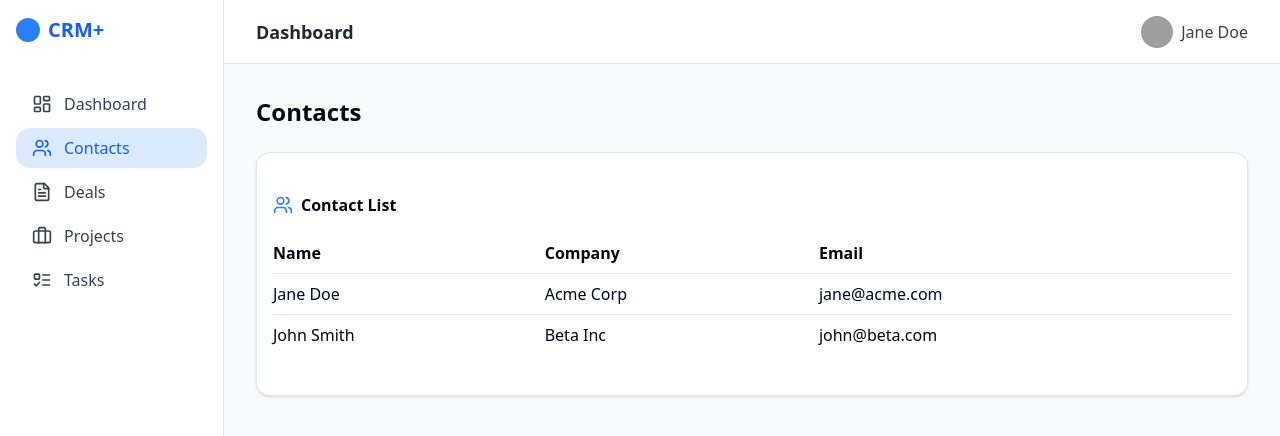
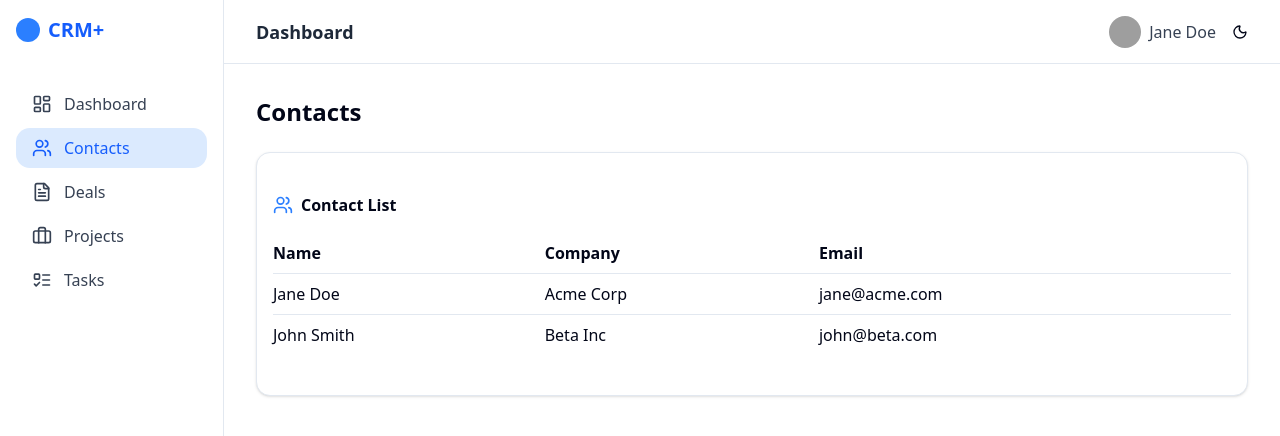
Before and after one commit to niravrnirav/crm-pm-app, a Next.js app: page /contacts in a window 1280 px wide. Shown: the top 436 px of the page. Built offline with nearby package versions, Linux system fonts and the light colour scheme; grey boxes are pictures that could not be loaded.

Commit message:
feat: add dark mode toggle

```diff
--- a/src/app/layout.tsx
+++ b/src/app/layout.tsx
@@ -1,6 +1,7 @@
 import "./globals.css";
 import { Sidebar } from "@/components/Sidebar";
 import { Topbar } from "@/components/Topbar";
+import { Providers } from "@/components/Providers";
 
 export default function RootLayout({
   children,
@@ -9,7 +10,8 @@ export default function RootLayout({
 }) {
   return (
     <html lang="en">
-      <body className="bg-gray-50">
+      <body>
+        <Providers>
           <div className="flex h-screen overflow-hidden">
             <Sidebar />
             <div className="flex-1 flex flex-col min-w-0">
@@ -17,6 +19,7 @@ export default function RootLayout({
               <main className="flex-1 overflow-y-auto p-8">{children}</main>
             </div>
           </div>
+        </Providers>
       </body>
     </html>
   );
--- /dev/null
+++ b/src/components/Providers.tsx
@@ -0,0 +1,7 @@
+'use client'
+
+import { ThemeProvider } from './theme-provider'
+
+export function Providers({ children }: { children: React.ReactNode }) {
+  return <ThemeProvider>{children}</ThemeProvider>
+}
--- a/src/components/UserMenu.tsx
+++ b/src/components/UserMenu.tsx
@@ -1,12 +1,23 @@
 import { Avatar } from "@/components/ui/avatar"; // shadcn/ui avatar
+import { Sun, Moon } from "lucide-react";
+import { useTheme } from "@/components/theme-provider";
 export function UserMenu() {
+  const { theme, toggleTheme } = useTheme()
+
   return (
     <div className="flex items-center gap-2 cursor-pointer">
       <Avatar>
         <img src="https://i.pravatar.cc/40" alt="User avatar" />
       </Avatar>
-      <span className="font-medium text-gray-700">Jane Doe</span>
+      <span className="font-medium text-gray-700 dark:text-gray-200">Jane Doe</span>
+      <button
+        aria-label="Toggle theme"
+        onClick={toggleTheme}
+        className="ml-2"
+      >
+        {theme === 'dark' ? <Sun className="size-4" /> : <Moon className="size-4" />}
+      </button>
       {/* Add dropdown for profile/logout as needed */}
     </div>
-  );
+  )
 }
--- /dev/null
+++ b/src/components/theme-provider.tsx
@@ -0,0 +1,55 @@
+'use client'
+
+import { createContext, useContext, useEffect, useState } from 'react'
+
+export type Theme = 'light' | 'dark'
+
+interface ThemeContextValue {
+  theme: Theme
+  toggleTheme: () => void
+}
+
+const ThemeContext = createContext<ThemeContextValue | undefined>(undefined)
+
+export function ThemeProvider({ children }: { children: React.ReactNode }) {
+  const [theme, setTheme] = useState<Theme>('light')
+
+  // initialize theme from localStorage or system preference
+  useEffect(() => {
+    if (typeof window === 'undefined') return
+    const stored = (localStorage.getItem('theme') as Theme | null)
+    if (stored) {
+      setTheme(stored)
+    } else if (window.matchMedia('(prefers-color-scheme: dark)').matches) {
+      setTheme('dark')
+    }
+  }, [])
+
+  // apply class and persist
+  useEffect(() => {
+    if (typeof document === 'undefined') return
+    const root = document.documentElement
+    if (theme === 'dark') {
+      root.classList.add('dark')
+    } else {
+      root.classList.remove('dark')
+    }
+    localStorage.setItem('theme', theme)
+  }, [theme])
+
+  const toggleTheme = () => {
+    setTheme((prev) => (prev === 'dark' ? 'light' : 'dark'))
+  }
+
+  return (
+    <ThemeContext.Provider value={{ theme, toggleTheme }}>
+      {children}
+    </ThemeContext.Provider>
+  )
+}
+
+export function useTheme() {
+  const ctx = useContext(ThemeContext)
+  if (!ctx) throw new Error('useTheme must be used within ThemeProvider')
+  return ctx
+}
```
Lines whose indentation alone changed are shown as unchanged.
